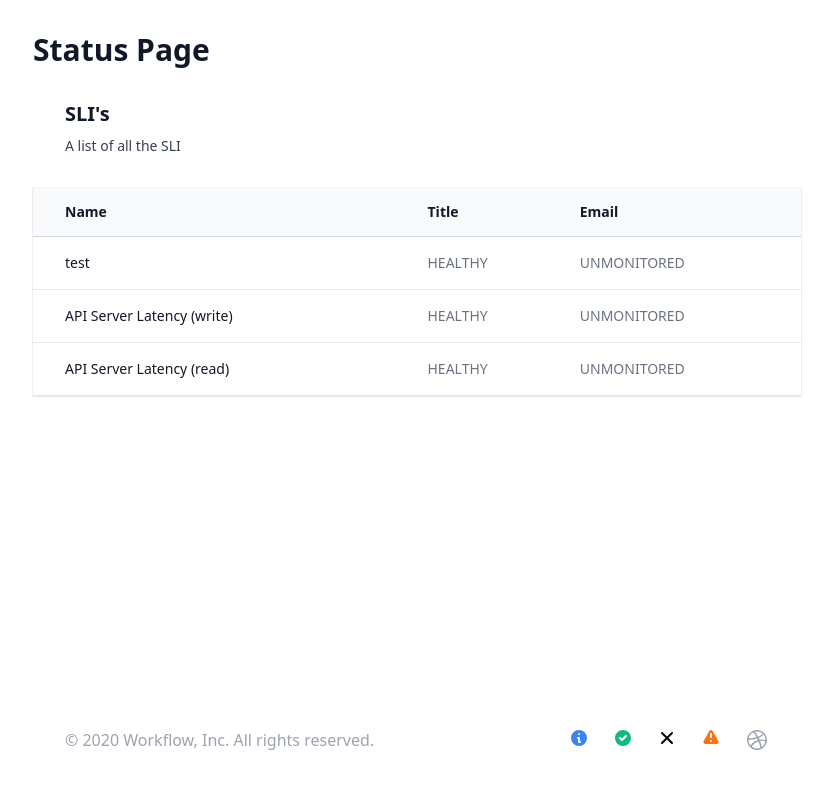
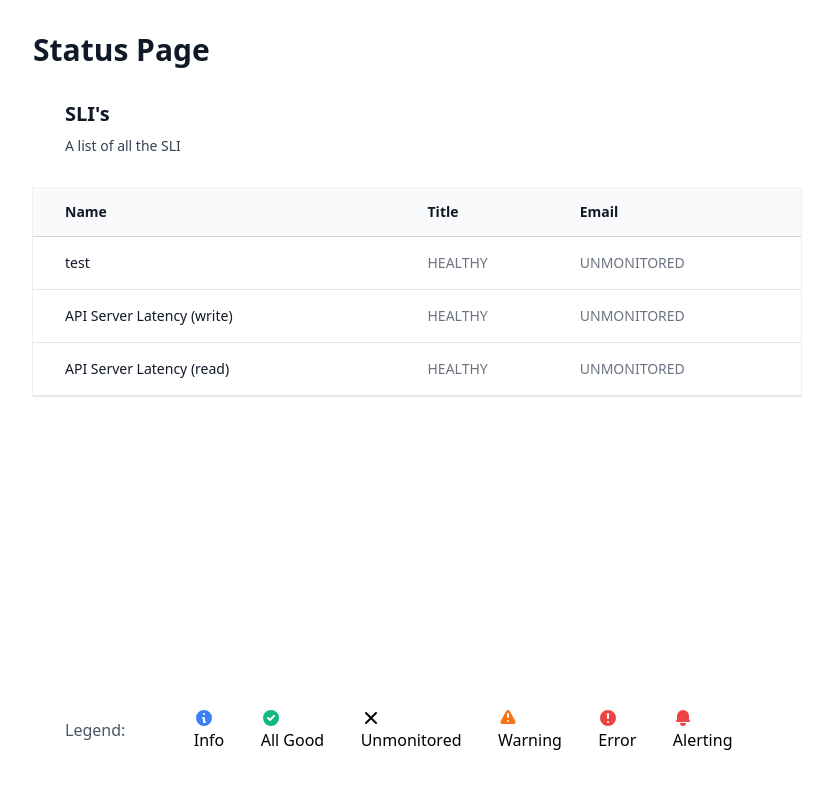
Before and after one commit to cirkonis/status-page-frontend, an Angular app: page / in a window 1280 px wide. Shown: the top 788 px of the page, without its empty margins (223-1056 px from the left). Built offline with nearby package versions, Linux system fonts and the light colour scheme.

Commit message:
icons added

```diff
--- a/src/app/app.module.ts
+++ b/src/app/app.module.ts
@@ -10,6 +10,8 @@ import { UnmonitoredIconComponent } from './icons/unmonitored-icon.component';
 import { HealthyIconComponent} from "./icons/healthy-icon.component";
 import { InfoIconComponent } from './icons/info-icon.component';
 import { WarningIconComponent } from './icons/warning-icon.component';
+import { ErrorIconComponent } from './icons/error-icon.component';
+import { AlertIconComponent } from './icons/alert-icon.component';
 
 @NgModule({
   declarations: [
@@ -21,7 +23,9 @@ import { WarningIconComponent } from './icons/warning-icon.component';
     UnmonitoredIconComponent,
     HealthyIconComponent,
     InfoIconComponent,
-    WarningIconComponent
+    WarningIconComponent,
+    ErrorIconComponent,
+    AlertIconComponent
   ],
   imports: [
     BrowserModule
--- /dev/null
+++ b/src/app/icons/alert-icon.component.ts
@@ -0,0 +1,14 @@
+import { Component } from '@angular/core';
+
+@Component({
+  selector: 'icon-alert',
+  template: `
+  <div class="text-red-500 hover:text-red-500">
+    <span class="sr-only">Alerting</span>
+    <svg xmlns="http://www.w3.org/2000/svg" class="h-5 w-5" viewBox="0 0 20 20" fill="currentColor">
+      <path d="M10 2a6 6 0 00-6 6v3.586l-.707.707A1 1 0 004 14h12a1 1 0 00.707-1.707L16 11.586V8a6 6 0 00-6-6zM10 18a3 3 0 01-3-3h6a3 3 0 01-3 3z" />
+    </svg>
+  </div>`
+})
+export class AlertIconComponent{
+}
--- /dev/null
+++ b/src/app/icons/error-icon.component.ts
@@ -0,0 +1,14 @@
+import {Component} from '@angular/core';
+
+@Component({
+  selector: 'icon-error',
+  template: `
+  <div class="text-red-500 hover:text-red-500">
+    <span class="sr-only">Error</span>
+    <svg xmlns="http://www.w3.org/2000/svg" class="h-5 w-5" viewBox="0 0 20 20" fill="currentColor">
+      <path fill-rule="evenodd" d="M18 10a8 8 0 11-16 0 8 8 0 0116 0zm-7 4a1 1 0 11-2 0 1 1 0 012 0zm-1-9a1 1 0 00-1 1v4a1 1 0 102 0V6a1 1 0 00-1-1z" clip-rule="evenodd" />
+    </svg>
+  </div>`,
+})
+export class ErrorIconComponent {
+}
--- a/src/app/status-page/footer/footer.component.html
+++ b/src/app/status-page/footer/footer.component.html
@@ -1,19 +1,33 @@
 <footer class="bg-white sticky top-[100vh]">
-  <div class="max-w-7xl mx-auto py-12 px-4 sm:px-6 md:flex md:items-center md:justify-between lg:px-8">
-    <div class="flex justify-center space-x-6 md:order-2">
-      <icon-info></icon-info>
-      <icon-healthy></icon-healthy>
-      <icon-unmonitored></icon-unmonitored>
-      <icon-warning></icon-warning>
-      <a href="#" class="text-gray-400 hover:text-gray-500">
-        <span class="sr-only">Dribbble</span>
-        <svg class="h-6 w-6" fill="currentColor" viewBox="0 0 24 24" aria-hidden="true">
-          <path fill-rule="evenodd" d="M12 2C6.48 2 2 6.48 2 12s4.48 10 10 10c5.51 0 10-4.48 10-10S17.51 2 12 2zm6.605 4.61a8.502 8.502 0 011.93 5.314c-.281-.054-3.101-.629-5.943-.271-.065-.141-.12-.293-.184-.445a25.416 25.416 0 00-.564-1.236c3.145-1.28 4.577-3.124 4.761-3.362zM12 3.475c2.17 0 4.154.813 5.662 2.148-.152.216-1.443 1.941-4.48 3.08-1.399-2.57-2.95-4.675-3.189-5A8.687 8.687 0 0112 3.475zm-3.633.803a53.896 53.896 0 013.167 4.935c-3.992 1.063-7.517 1.04-7.896 1.04a8.581 8.581 0 014.729-5.975zM3.453 12.01v-.26c.37.01 4.512.065 8.775-1.215.25.477.477.965.694 1.453-.109.033-.228.065-.336.098-4.404 1.42-6.747 5.303-6.942 5.629a8.522 8.522 0 01-2.19-5.705zM12 20.547a8.482 8.482 0 01-5.239-1.8c.152-.315 1.888-3.656 6.703-5.337.022-.01.033-.01.054-.022a35.318 35.318 0 011.823 6.475 8.4 8.4 0 01-3.341.684zm4.761-1.465c-.086-.52-.542-3.015-1.659-6.084 2.679-.423 5.022.271 5.314.369a8.468 8.468 0 01-3.655 5.715z" clip-rule="evenodd" />
-        </svg>
-      </a>
+  <div class="max-w-7xl mx-auto py-12 px-4 sm:px-6 md:flex md:items-center md:justify-start lg:px-8">
+    <div class="flex justify-evenly w-full md:order-2">
+      <div>
+        <icon-info></icon-info>
+        <p>Info</p>
+      </div>
+      <div>
+        <icon-healthy></icon-healthy>
+        <p>All Good</p>
+      </div>
+      <div>
+        <icon-unmonitored></icon-unmonitored>
+        <p>Unmonitored</p>
+      </div>
+      <div>
+        <icon-warning></icon-warning>
+        <p>Warning</p>
+      </div>
+      <div>
+        <icon-error></icon-error>
+        <p>Error</p>
+      </div>
+      <div>
+        <icon-alert></icon-alert>
+        <p>Alerting</p>
+      </div>
     </div>
-    <div class="mt-8 md:mt-0 md:order-1">
-      <p class="text-center text-base text-gray-400">&copy; 2020 Workflow, Inc. All rights reserved.</p>
+    <div class="mr-8 mt-8 md:mt-0 md:order-1">
+      <p class="text-center text-base text-gray-600">Legend:</p>
     </div>
   </div>
 </footer>
```
